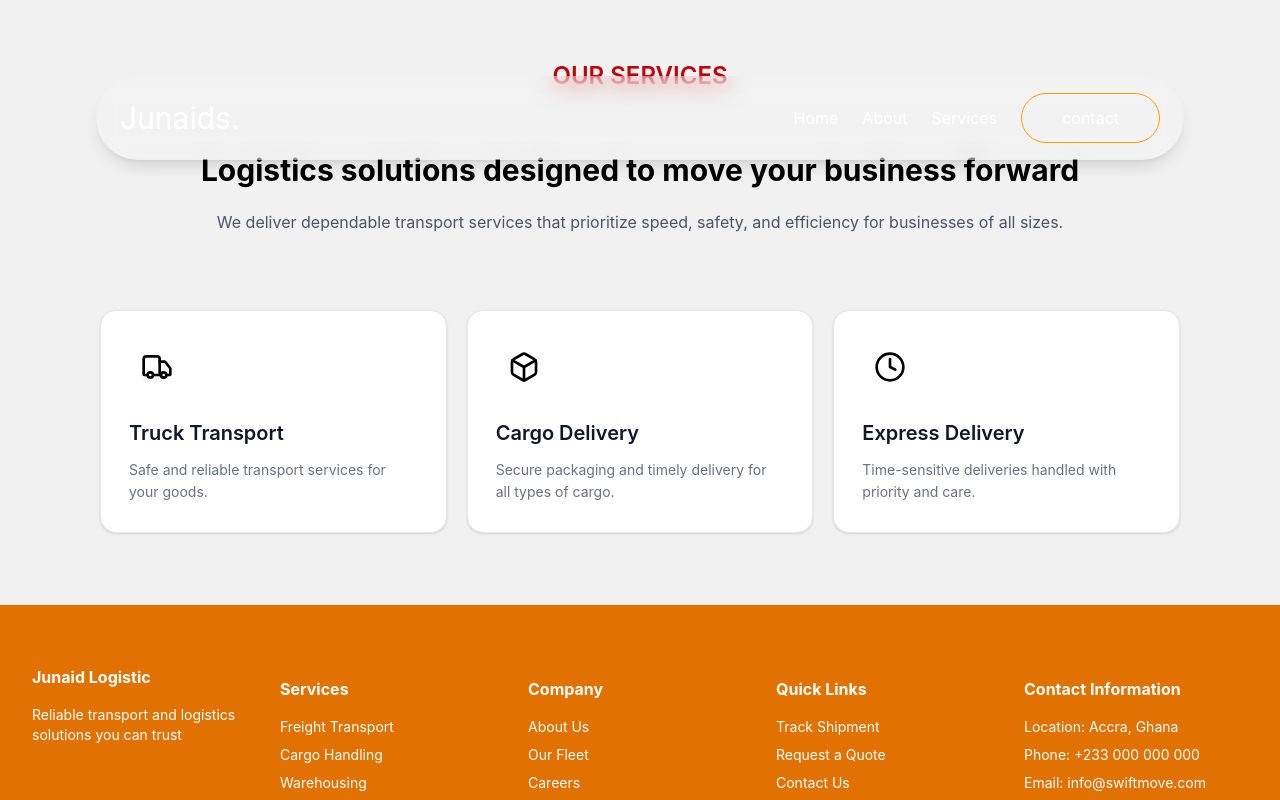
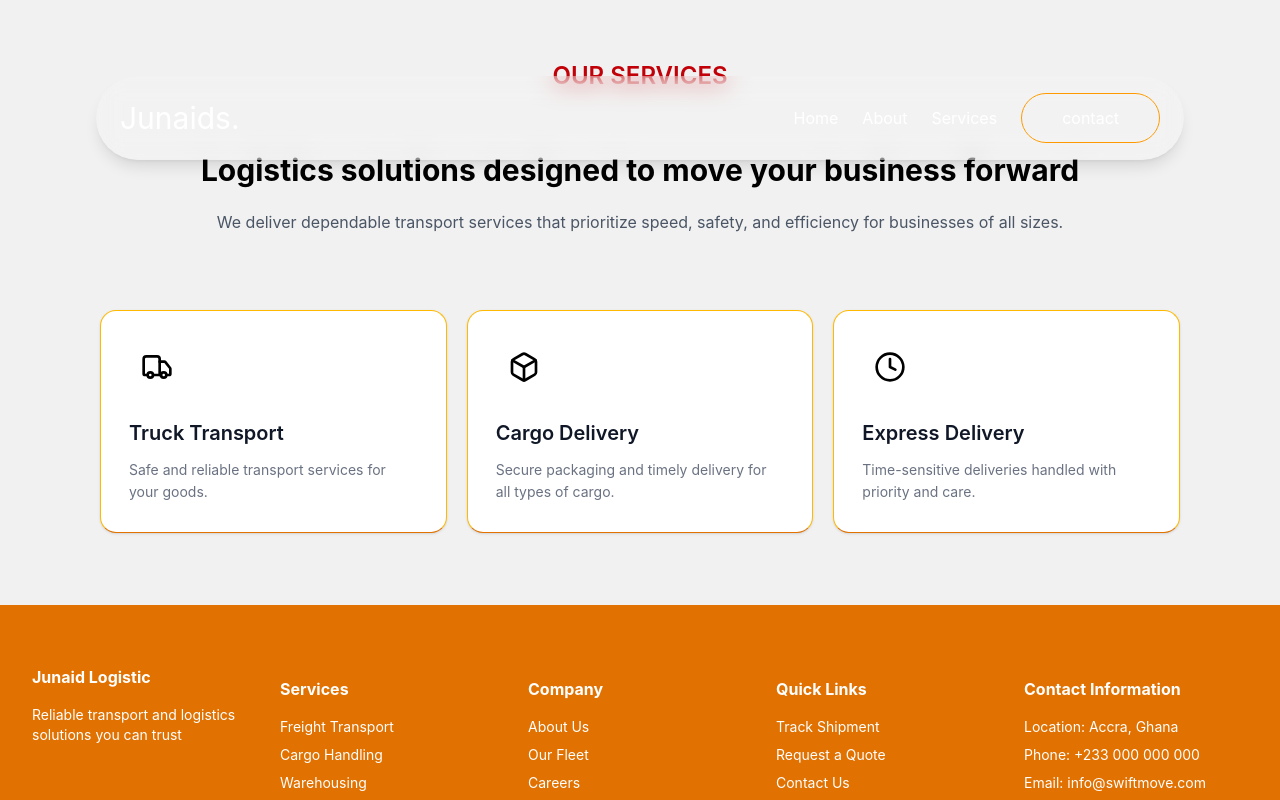
Before and after one commit to Junaid0023/junaids-transport, a React (Vite) app: page /Service in a window 1280 px wide. Shown: the top 800 px of the page. Built offline with nearby package versions, Linux system fonts and the light colour scheme.

Commit message:
navbar and car improvement

```diff
--- a/src/components/Cards.jsx
+++ b/src/components/Cards.jsx
@@ -6,7 +6,7 @@ import { services } from '../../data/services'
 
 const Cards = ({title, description, icon: Icon}) => {
   return (
-   <article className=' group rounded-2xl border border-gray-200 bg-white p-7 shadow-sm transition-all duration 300 hover:translate-y-2 hover:shadow-sm cursor-pointer'>
+   <article className=' group rounded-2xl border border-amber-400 bg-white p-7 shadow-sm transition-all duration 300 hover:translate-y-2 hover:shadow-sm cursor-pointer border-b-amber-600'>
       <div className='mb-6 flex h-14 w-14 items-center justify-center transition-colors duration-300 p-3'>
         <Icon className="w-10 h-10"/>
       </div>
```
